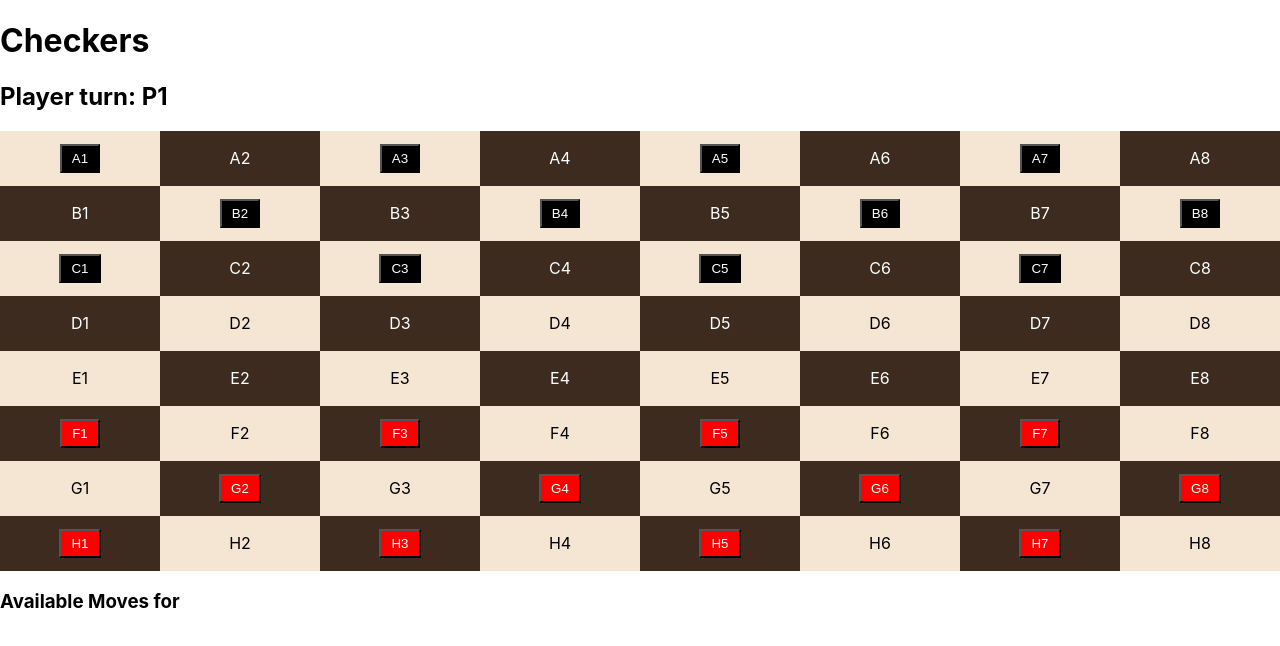
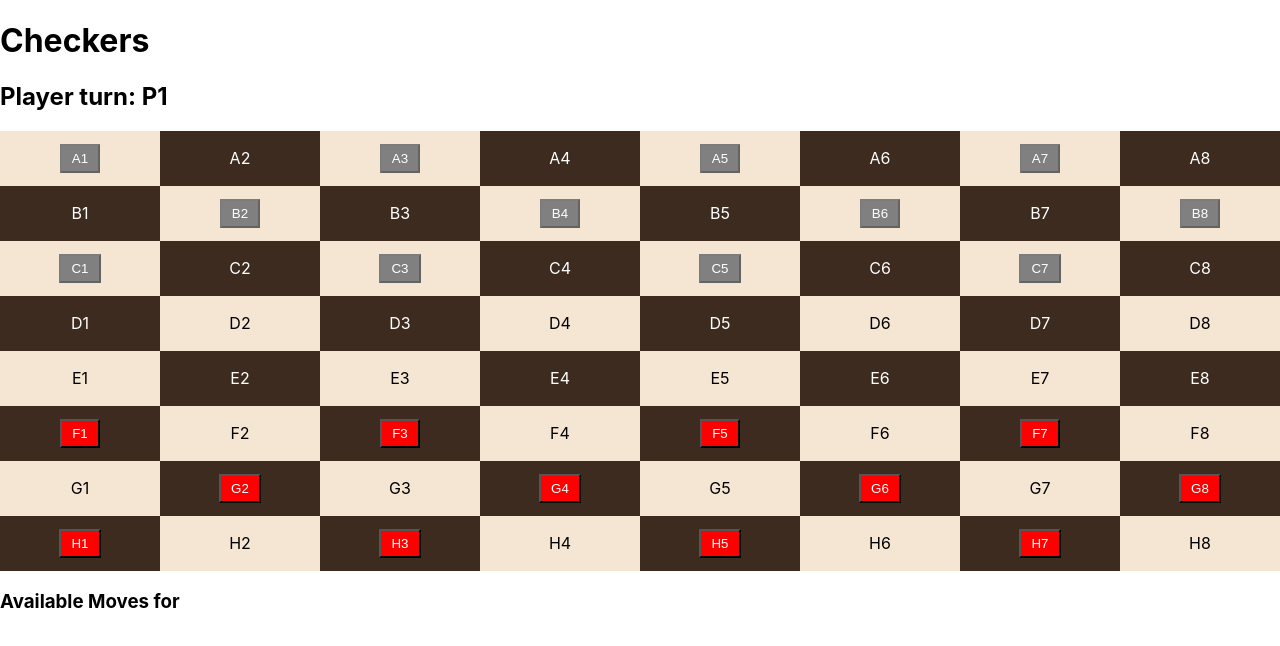
Before and after one commit to jjwebdev1865/typescriptGames, a React (Create React App) app in the folder checkers/: page / in a window 1280 px wide. Shown: the top 646 px of the page. Built offline with nearby package versions, Linux system fonts and the light colour scheme.

Commit message:
player turn change and disable non player pieces

```diff
--- a/checkers/src/App.tsx
+++ b/checkers/src/App.tsx
@@ -19,7 +19,7 @@ export interface Board {
 }
 
 function App() {
-  const { playerTurn, handleInitialBoardSetup, updateBoard } = useGame()
+  const { playerTurn, setPlayerTurn, handleInitialBoardSetup, updateBoard } = useGame()
   let initBoard: Board = BoardStartingLayout()
   initBoard = handleInitialBoardSetup(initBoard as Board)
 
@@ -56,6 +56,11 @@ function App() {
     setBoard(newBoard)
     setAvailableMoves([])
     setSelectedPiece(undefined)
+    if (playerTurn === 'p1') {
+      setPlayerTurn('p2')
+    } else {
+      setPlayerTurn('p1')
+    }
   }
 
   return (
--- a/checkers/src/component/PieceSpot/pieceSpot.tsx
+++ b/checkers/src/component/PieceSpot/pieceSpot.tsx
@@ -1,6 +1,7 @@
 import React, { Dispatch, SetStateAction } from "react";
 import { useMoves } from "../../context/movesContext";
 import { PieceInfoFE } from "../../App";
+import { useGame } from "../../context/gameContext";
 
 interface PieceSpotProps {
   checkerPiece: PieceInfoFE,
@@ -11,6 +12,7 @@ interface PieceSpotProps {
 
 export const PieceSpot = ({ checkerPiece, rowIndex, setAvailableMoves, setSelectedPiece }: PieceSpotProps) => {
   const { getPieceMoves} = useMoves()
+  const { playerTurn } = useGame()
   const pieceNumber = checkerPiece.key.split("")[1]
   let backgroundColor = '#F5E6D3'
   let textColor = 'black'
@@ -28,11 +30,23 @@ export const PieceSpot = ({ checkerPiece, rowIndex, setAvailableMoves, setSelect
   if (checkerPiece.piece !== null && checkerPiece.piece === 1) {
     buttonColor = 'red'
   }
+  if (getDisabledStatus()) {
+    buttonColor = 'gray'
+  }
 
   const onClickGetPieceMoves = () => {
     const moveOptions = getPieceMoves(checkerPiece)
     setAvailableMoves(moveOptions)
     setSelectedPiece(checkerPiece)
+  }
+
+  function getDisabledStatus(): boolean {
+    const playerTurnKey = playerTurn.split("")[1]
+    if (checkerPiece.piece !== Number(playerTurnKey)) {
+      return true
+    } else {
+      return false
+    }
   }
 
   return (
@@ -56,6 +70,7 @@ export const PieceSpot = ({ checkerPiece, rowIndex, setAvailableMoves, setSelect
               zIndex: 2
             }}
             onClick={onClickGetPieceMoves}
+            disabled={getDisabledStatus()}
           >{checkerPiece.key}</button>
         ): (
           <>{checkerPiece.key}</>
--- a/checkers/src/context/gameContext.tsx
+++ b/checkers/src/context/gameContext.tsx
@@ -1,8 +1,9 @@
-import { createContext, useContext, useEffect, useState } from "react";
+import { Dispatch, SetStateAction, createContext, useContext, useEffect, useState } from "react";
 import { Board, PieceInfoFE } from "../App";
 
 interface GameContextType {
   playerTurn: string;
+  setPlayerTurn: Dispatch<SetStateAction<string>>
   handleInitialBoardSetup: (board: Board) => Board;
   updateBoard: (selectedPiece: PieceInfoFE, board: Board, move: string) => Board;
 }
@@ -15,10 +16,6 @@ interface GameProviderProps {
 
 export const GameProvider: React.FC<GameProviderProps> = ({ children }) => {
   const [playerTurn, setPlayerTurn] = useState('p1');
-
-  useEffect(() => {
-    setPlayerTurn('p1')
-  }, [])
 
   function handleInitialBoardSetup(board: Board): Board {
     const startingBoard: Board = {} as Board
@@ -115,7 +112,7 @@ export const GameProvider: React.FC<GameProviderProps> = ({ children }) => {
     return newBoard
   }
 
-  return <GameContext.Provider value={{ playerTurn, handleInitialBoardSetup, updateBoard }}>
+  return <GameContext.Provider value={{ playerTurn, setPlayerTurn, handleInitialBoardSetup, updateBoard }}>
     {children}
   </GameContext.Provider>
 }
```
